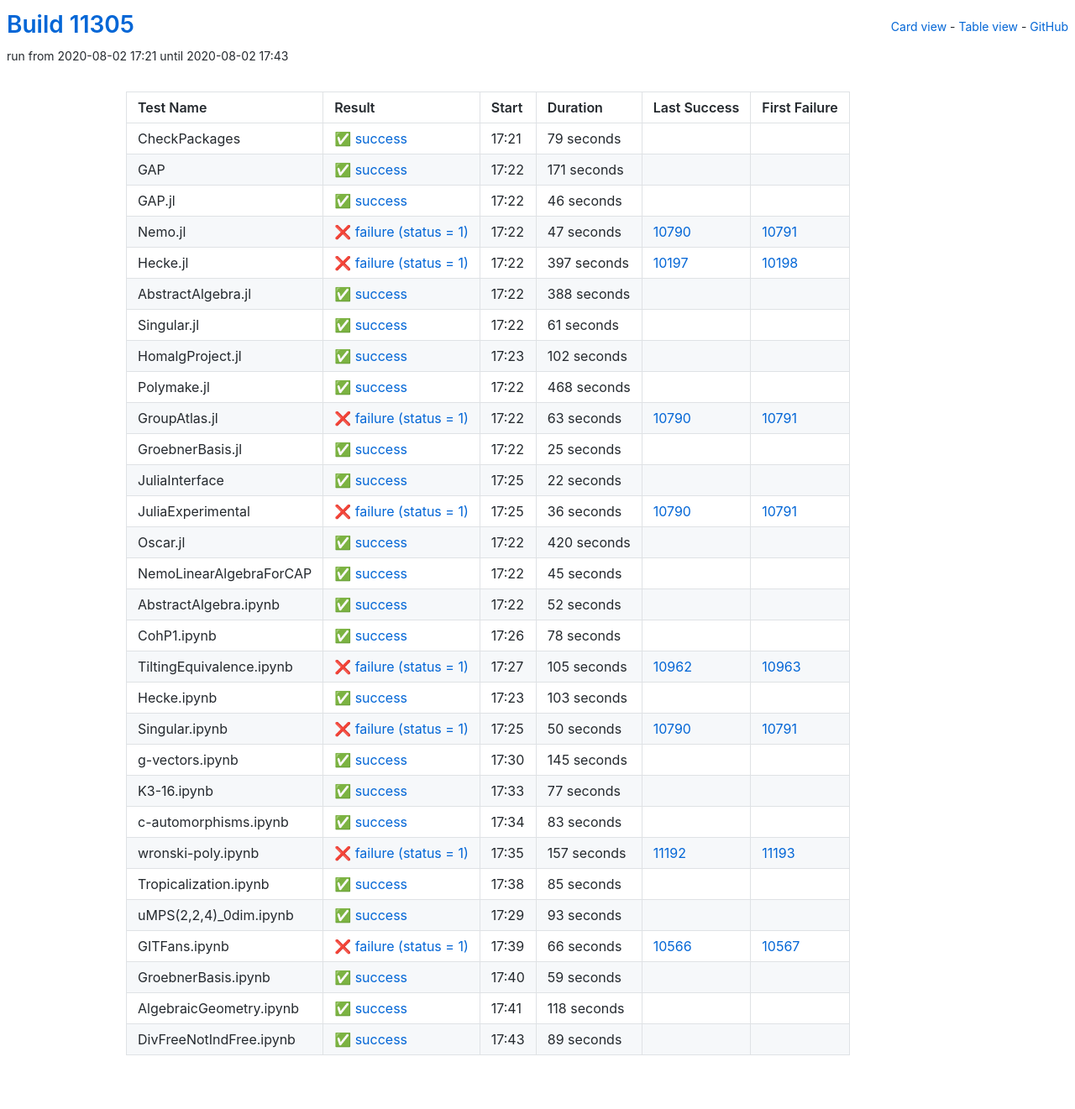
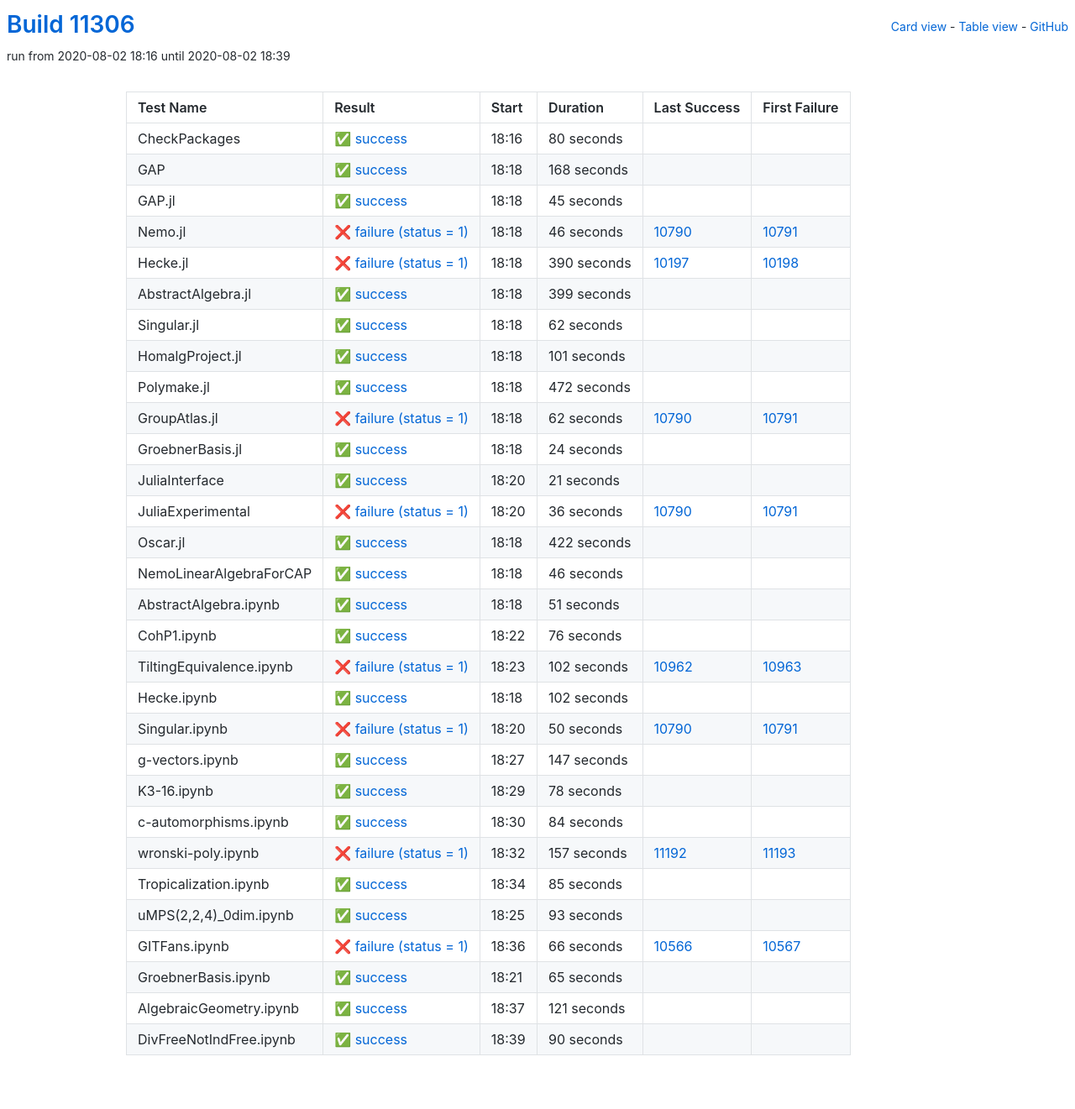
Before and after one commit to oscar-system/oscar-ci-status, a Jekyll site: the page built from table.html, in a window 1280 px wide. Shown: the whole page at 84% size. Built offline with Jekyll 4.4.1, drawn with Linux system fonts in a browser that asks for light colours.

Commit message:
Build #11306

```diff
--- a/_data/ci.yml
+++ b/_data/ci.yml
@@ -1,6 +1,6 @@
 ---
-build: 11305
-build_url: https://oscarci.mathematik.uni-kl.de/job/oscar/11305/
+build: 11306
+build_url: https://oscarci.mathematik.uni-kl.de/job/oscar/11306/
 job: oscar
 organization: oscar-system
 repo: oscar-ci-status
@@ -8,152 +8,152 @@
 tests:
 - name: CheckPackages
   id: checkpackages
-  log: https://oscarci.mathematik.uni-kl.de/job/oscar/11305/artifact/logs/build-11305/CheckPackages.log
-  start: 2020-08-02 17:21
+  log: https://oscarci.mathematik.uni-kl.de/job/oscar/11306/artifact/logs/build-11306/CheckPackages.log
+  start: 2020-08-02 18:16
   success: true
   exitcode: 0
   status: success
-  duration: 79
+  duration: 80
   last_success: false
   last_success_url:
   first_failure: false
   first_failure_url:
 - name: GAP
   id: gap
-  log: https://oscarci.mathematik.uni-kl.de/job/oscar/11305/artifact/logs/build-11305/GAP.log
-  start: 2020-08-02 17:22
+  log: https://oscarci.mathematik.uni-kl.de/job/oscar/11306/artifact/logs/build-11306/GAP.log
+  start: 2020-08-02 18:18
   success: true
   exitcode: 0
   status: success
-  duration: 171
+  duration: 168
   last_success: false
   last_success_url:
   first_failure: false
   first_failure_url:
 - name: GAP.jl
   id: gap-jl
-  log: https://oscarci.mathematik.uni-kl.de/job/oscar/11305/artifact/logs/build-11305/GAP.jl.log
-  start: 2020-08-02 17:22
+  log: https://oscarci.mathematik.uni-kl.de/job/oscar/11306/artifact/logs/build-11306/GAP.jl.log
+  start: 2020-08-02 18:18
   success: true
   exitcode: 0
   status: success
-  duration: 46
+  duration: 45
   last_success: false
   last_success_url:
   first_failure: false
   first_failure_url:
 - name: Nemo.jl
   id: nemo-jl
-  log: https://oscarci.mathematik.uni-kl.de/job/oscar/11305/artifact/logs/build-11305/Nemo.jl.log
-  start: 2020-08-02 17:22
+  log: https://oscarci.mathematik.uni-kl.de/job/oscar/11306/artifact/logs/build-11306/Nemo.jl.log
+  start: 2020-08-02 18:18
   success: false
   exitcode: 1
   status: failure
-  duration: 47
+  duration: 46
   last_success: 10790
   last_success_url: https://oscarci.mathematik.uni-kl.de/job/oscar/10790/
   first_failure: 10791
   first_failure_url: https://oscarci.mathematik.uni-kl.de/job/oscar/10791/
 - name: Hecke.jl
   id: hecke-jl
-  log: https://oscarci.mathematik.uni-kl.de/job/oscar/11305/artifact/logs/build-11305/Hecke.jl.log
-  start: 2020-08-02 17:22
+  log: https://oscarci.mathematik.uni-kl.de/job/oscar/11306/artifact/logs/build-11306/Hecke.jl.log
+  start: 2020-08-02 18:18
   success: false
   exitcode: 1
   status: failure
-  duration: 397
+  duration: 390
   last_success: 10197
   last_success_url: https://oscarci.mathematik.uni-kl.de/job/oscar/10197/
   first_failure: 10198
   first_failure_url: https://oscarci.mathematik.uni-kl.de/job/oscar/10198/
 - name: AbstractAlgebra.jl
   id: abstractalgebra-jl
-  log: https://oscarci.mathematik.uni-kl.de/job/oscar/11305/artifact/logs/build-11305/AbstractAlgebra.jl.log
-  start: 2020-08-02 17:22
+  log: https://oscarci.mathematik.uni-kl.de/job/oscar/11306/artifact/logs/build-11306/AbstractAlgebra.jl.log
+  start: 2020-08-02 18:18
   success: true
   exitcode: 0
   status: success
-  duration: 388
+  duration: 399
   last_success: false
   last_success_url:
   first_failure: false
   first_failure_url:
 - name: Singular.jl
   id: singular-jl
-  log: https://oscarci.mathematik.uni-kl.de/job/oscar/11305/artifact/logs/build-11305/Singular.jl.log
-  start: 2020-08-02 17:22
+  log: https://oscarci.mathematik.uni-kl.de/job/oscar/11306/artifact/logs/build-11306/Singular.jl.log
+  start: 2020-08-02 18:18
   success: true
   exitcode: 0
   status: success
-  duration: 61
+  duration: 62
   last_success: false
   last_success_url:
   first_failure: false
   first_failure_url:
 - name: HomalgProject.jl
   id: homalgproject-jl
-  log: https://oscarci.mathematik.uni-kl.de/job/oscar/11305/artifact/logs/build-11305/HomalgProject.jl.log
-  start: 2020-08-02 17:23
+  log: https://oscarci.mathematik.uni-kl.de/job/oscar/11306/artifact/logs/build-11306/HomalgProject.jl.log
+  start: 2020-08-02 18:18
   success: true
   exitcode: 0
   status: success
-  duration: 102
+  duration: 101
   last_success: false
   last_success_url:
   first_failure: false
   first_failure_url:
 - name: Polymake.jl
   id: polymake-jl
-  log: https://oscarci.mathematik.uni-kl.de/job/oscar/11305/artifact/logs/build-11305/Polymake.jl.log
-  start: 2020-08-02 17:22
+  log: https://oscarci.mathematik.uni-kl.de/job/oscar/11306/artifact/logs/build-11306/Polymake.jl.log
+  start: 2020-08-02 18:18
   success: true
   exitcode: 0
   status: success
-  duration: 468
+  duration: 472
   last_success: false
   last_success_url:
   first_failure: false
   first_failure_url:
 - name: GroupAtlas.jl
   id: groupatlas-jl
-  log: https://oscarci.mathematik.uni-kl.de/job/oscar/11305/artifact/logs/build-11305/GroupAtlas.jl.log
-  start: 2020-08-02 17:22
+  log: https://oscarci.mathematik.uni-kl.de/job/oscar/11306/artifact/logs/build-11306/GroupAtlas.jl.log
+  start: 2020-08-02 18:18
   success: false
   exitcode: 1
   status: failure
-  duration: 63
+  duration: 62
   last_success: 10790
   last_success_url: https://oscarci.mathematik.uni-kl.de/job/oscar/10790/
   first_failure: 10791
   first_failure_url: https://oscarci.mathematik.uni-kl.de/job/oscar/10791/
 - name: GroebnerBasis.jl
   id: groebnerbasis-jl
-  log: https://oscarci.mathematik.uni-kl.de/job/oscar/11305/artifact/logs/build-11305/GroebnerBasis.jl.log
-  start: 2020-08-02 17:22
+  log: https://oscarci.mathematik.uni-kl.de/job/oscar/11306/artifact/logs/build-11306/GroebnerBasis.jl.log
+  start: 2020-08-02 18:18
   success: true
   exitcode: 0
   status: success
-  duration: 25
+  duration: 24
   last_success: false
   last_success_url:
   first_failure: false
   first_failure_url:
 - name: JuliaInterface
   id: juliainterface
-  log: https://oscarci.mathematik.uni-kl.de/job/oscar/11305/artifact/logs/build-11305/JuliaInterface.log
-  start: 2020-08-02 17:25
+  log: https://oscarci.mathematik.uni-kl.de/job/oscar/11306/artifact/logs/build-11306/JuliaInterface.log
+  start: 2020-08-02 18:20
   success: true
   exitcode: 0
   status: success
-  duration: 22
+  duration: 21
   last_success: false
   last_success_url:
   first_failure: false
   first_failure_url:
 - name: JuliaExperimental
   id: juliaexperimental
-  log: https://oscarci.mathematik.uni-kl.de/job/oscar/11305/artifact/logs/build-11305/JuliaExperimental.log
-  start: 2020-08-02 17:25
+  log: https://oscarci.mathematik.uni-kl.de/job/oscar/11306/artifact/logs/build-11306/JuliaExperimental.log
+  start: 2020-08-02 18:20
   success: false
   exitcode: 1
   status: failure
@@ -164,80 +164,80 @@
   first_failure_url: https://oscarci.mathematik.uni-kl.de/job/oscar/10791/
 - name: Oscar.jl
   id: oscar-jl
-  log: https://oscarci.mathematik.uni-kl.de/job/oscar/11305/artifact/logs/build-11305/Oscar.jl.log
-  start: 2020-08-02 17:22
+  log: https://oscarci.mathematik.uni-kl.de/job/oscar/11306/artifact/logs/build-11306/Oscar.jl.log
+  start: 2020-08-02 18:18
   success: true
   exitcode: 0
   status: success
-  duration: 420
+  duration: 422
   last_success: false
   last_success_url:
   first_failure: false
   first_failure_url:
 - name: NemoLinearAlgebraForCAP
   id: nemolinearalgebraforcap
-  log: https://oscarci.mathematik.uni-kl.de/job/oscar/11305/artifact/logs/build-11305/NemoLinearAlgebraForCAP.log
-  start: 2020-08-02 17:22
+  log: https://oscarci.mathematik.uni-kl.de/job/oscar/11306/artifact/logs/build-11306/NemoLinearAlgebraForCAP.log
+  start: 2020-08-02 18:18
   success: true
   exitcode: 0
   status: success
-  duration: 45
+  duration: 46
   last_success: false
   last_success_url:
   first_failure: false
   first_failure_url:
 - name: AbstractAlgebra.ipynb
   id: abstractalgebra-ipynb
-  log: https://oscarci.mathematik.uni-kl.de/job/oscar/11305/artifact/logs/build-11305/AbstractAlgebra.ipynb.log
-  start: 2020-08-02 17:22
+  log: https://oscarci.mathematik.uni-kl.de/job/oscar/11306/artifact/logs/build-11306/AbstractAlgebra.ipynb.log
+  start: 2020-08-02 18:18
   success: true
   exitcode: 0
   status: success
-  duration: 52
+  duration: 51
   last_success: false
   last_success_url:
   first_failure: false
   first_failure_url:
 - name: CohP1.ipynb
   id: cohp1-ipynb
-  log: https://oscarci.mathematik.uni-kl.de/job/oscar/11305/artifact/logs/build-11305/CohP1.ipynb.log
-  start: 2020-08-02 17:26
+  log: https://oscarci.mathematik.uni-kl.de/job/oscar/11306/artifact/logs/build-11306/CohP1.ipynb.log
+  start: 2020-08-02 18:22
   success: true
   exitcode: 0
   status: success
-  duration: 78
+  duration: 76
   last_success: false
   last_success_url:
   first_failure: false
   first_failure_url:
 - name: TiltingEquivalence.ipynb
   id: tiltingequivalence-ipynb
-  log: https://oscarci.mathematik.uni-kl.de/job/oscar/11305/artifact/logs/build-11305/TiltingEquivalence.ipynb.log
-  start: 2020-08-02 17:27
+  log: https://oscarci.mathematik.uni-kl.de/job/oscar/11306/artifact/logs/build-11306/TiltingEquivalence.ipynb.log
+  start: 2020-08-02 18:23
   success: false
   exitcode: 1
   status: failure
-  duration: 105
+  duration: 102
   last_success: 10962
   last_success_url: https://oscarci.mathematik.uni-kl.de/job/oscar/10962/
   first_failure: 10963
   first_failure_url: https://oscarci.mathematik.uni-kl.de/job/oscar/10963/
 - name: Hecke.ipynb
   id: hecke-ipynb
-  log: https://oscarci.mathematik.uni-kl.de/job/oscar/11305/artifact/logs/build-11305/Hecke.ipynb.log
-  start: 2020-08-02 17:23
+  log: https://oscarci.mathematik.uni-kl.de/job/oscar/11306/artifact/logs/build-11306/Hecke.ipynb.log
+  start: 2020-08-02 18:18
   success: true
   exitcode: 0
   status: success
-  duration: 103
+  duration: 102
   last_success: false
   last_success_url:
   first_failure: false
   first_failure_url:
 - name: Singular.ipynb
   id: singular-ipynb
-  log: https://oscarci.mathematik.uni-kl.de/job/oscar/11305/artifact/logs/build-11305/Singular.ipynb.log
-  start: 2020-08-02 17:25
+  log: https://oscarci.mathematik.uni-kl.de/job/oscar/11306/artifact/logs/build-11306/Singular.ipynb.log
+  start: 2020-08-02 18:20
   success: false
   exitcode: 1
   status: failure
@@ -248,44 +248,44 @@
   first_failure_url: https://oscarci.mathematik.uni-kl.de/job/oscar/10791/
 - name: g-vectors.ipynb
   id: g-vectors-ipynb
-  log: https://oscarci.mathematik.uni-kl.de/job/oscar/11305/artifact/logs/build-11305/g-vectors.ipynb.log
-  start: 2020-08-02 17:30
+  log: https://oscarci.mathematik.uni-kl.de/job/oscar/11306/artifact/logs/build-11306/g-vectors.ipynb.log
+  start: 2020-08-02 18:27
   success: true
   exitcode: 0
   status: success
-  duration: 145
+  duration: 147
   last_success: false
   last_success_url:
   first_failure: false
   first_failure_url:
 - name: K3-16.ipynb
   id: k3-16-ipynb
-  log: https://oscarci.mathematik.uni-kl.de/job/oscar/11305/artifact/logs/build-11305/K3-16.ipynb.log
-  start: 2020-08-02 17:33
+  log: https://oscarci.mathematik.uni-kl.de/job/oscar/11306/artifact/logs/build-11306/K3-16.ipynb.log
+  start: 2020-08-02 18:29
   success: true
   exitcode: 0
   status: success
-  duration: 77
+  duration: 78
   last_success: false
   last_success_url:
   first_failure: false
   first_failure_url:
 - name: c-automorphisms.ipynb
   id: c-automorphisms-ipynb
-  log: https://oscarci.mathematik.uni-kl.de/job/oscar/11305/artifact/logs/build-11305/c-automorphisms.ipynb.log
-  start: 2020-08-02 17:34
+  log: https://oscarci.mathematik.uni-kl.de/job/oscar/11306/artifact/logs/build-11306/c-automorphisms.ipynb.log
+  start: 2020-08-02 18:30
   success: true
   exitcode: 0
   status: success
-  duration: 83
+  duration: 84
   last_success: false
   last_success_url:
   first_failure: false
   first_failure_url:
 - name: wronski-poly.ipynb
   id: wronski-poly-ipynb
-  log: https://oscarci.mathematik.uni-kl.de/job/oscar/11305/artifact/logs/build-11305/wronski-poly.ipynb.log
-  start: 2020-08-02 17:35
+  log: https://oscarci.mathematik.uni-kl.de/job/oscar/11306/artifact/logs/build-11306/wronski-poly.ipynb.log
+  start: 2020-08-02 18:32
   success: false
   exitcode: 1
   status: failure
@@ -296,8 +296,8 @@
   first_failure_url: https://oscarci.mathematik.uni-kl.de/job/oscar/11193/
 - name: Tropicalization.ipynb
   id: tropicalization-ipynb
-  log: https://oscarci.mathematik.uni-kl.de/job/oscar/11305/artifact/logs/build-11305/Tropicalization.ipynb.log
-  start: 2020-08-02 17:38
+  log: https://oscarci.mathematik.uni-kl.de/job/oscar/11306/artifact/logs/build-11306/Tropicalization.ipynb.log
+  start: 2020-08-02 18:34
   success: true
   exitcode: 0
   status: success
@@ -308,8 +308,8 @@
   first_failure_url:
 - name: uMPS(2,2,4)_0dim.ipynb
   id: umps-2-2-4-0dim-ipynb
-  log: https://oscarci.mathematik.uni-kl.de/job/oscar/11305/artifact/logs/build-11305/uMPS-2-2-4-_0dim.ipynb.log
-  start: 2020-08-02 17:29
+  log: https://oscarci.mathematik.uni-kl.de/job/oscar/11306/artifact/logs/build-11306/uMPS-2-2-4-_0dim.ipynb.log
+  start: 2020-08-02 18:25
   success: true
   exitcode: 0
   status: success
@@ -320,8 +320,8 @@
   first_failure_url:
 - name: GITFans.ipynb
   id: gitfans-ipynb
-  log: https://oscarci.mathematik.uni-kl.de/job/oscar/11305/artifact/logs/build-11305/GITFans.ipynb.log
-  start: 2020-08-02 17:39
+  log: https://oscarci.mathematik.uni-kl.de/job/oscar/11306/artifact/logs/build-11306/GITFans.ipynb.log
+  start: 2020-08-02 18:36
   success: false
   exitcode: 1
   status: failure
@@ -332,36 +332,36 @@
   first_failure_url: https://oscarci.mathematik.uni-kl.de/job/oscar/10567/
 - name: GroebnerBasis.ipynb
   id: groebnerbasis-ipynb
-  log: https://oscarci.mathematik.uni-kl.de/job/oscar/11305/artifact/logs/build-11305/GroebnerBasis.ipynb.log
-  start: 2020-08-02 17:40
+  log: https://oscarci.mathematik.uni-kl.de/job/oscar/11306/artifact/logs/build-11306/GroebnerBasis.ipynb.log
+  start: 2020-08-02 18:21
   success: true
   exitcode: 0
   status: success
-  duration: 59
+  duration: 65
   last_success: false
   last_success_url:
   first_failure: false
   first_failure_url:
 - name: AlgebraicGeometry.ipynb
   id: algebraicgeometry-ipynb
-  log: https://oscarci.mathematik.uni-kl.de/job/oscar/11305/artifact/logs/build-11305/AlgebraicGeometry.ipynb.log
-  start: 2020-08-02 17:41
+  log: https://oscarci.mathematik.uni-kl.de/job/oscar/11306/artifact/logs/build-11306/AlgebraicGeometry.ipynb.log
+  start: 2020-08-02 18:37
   success: true
   exitcode: 0
   status: success
-  duration: 118
+  duration: 121
   last_success: false
   last_success_url:
   first_failure: false
   first_failure_url:
 - name: DivFreeNotIndFree.ipynb
   id: divfreenotindfree-ipynb
-  log: https://oscarci.mathematik.uni-kl.de/job/oscar/11305/artifact/logs/build-11305/DivFreeNotIndFree.ipynb.log
-  start: 2020-08-02 17:43
+  log: https://oscarci.mathematik.uni-kl.de/job/oscar/11306/artifact/logs/build-11306/DivFreeNotIndFree.ipynb.log
+  start: 2020-08-02 18:39
   success: true
   exitcode: 0
   status: success
-  duration: 89
+  duration: 90
   last_success: false
   last_success_url:
   first_failure: false
```
Also changed, not shown: README.md.
